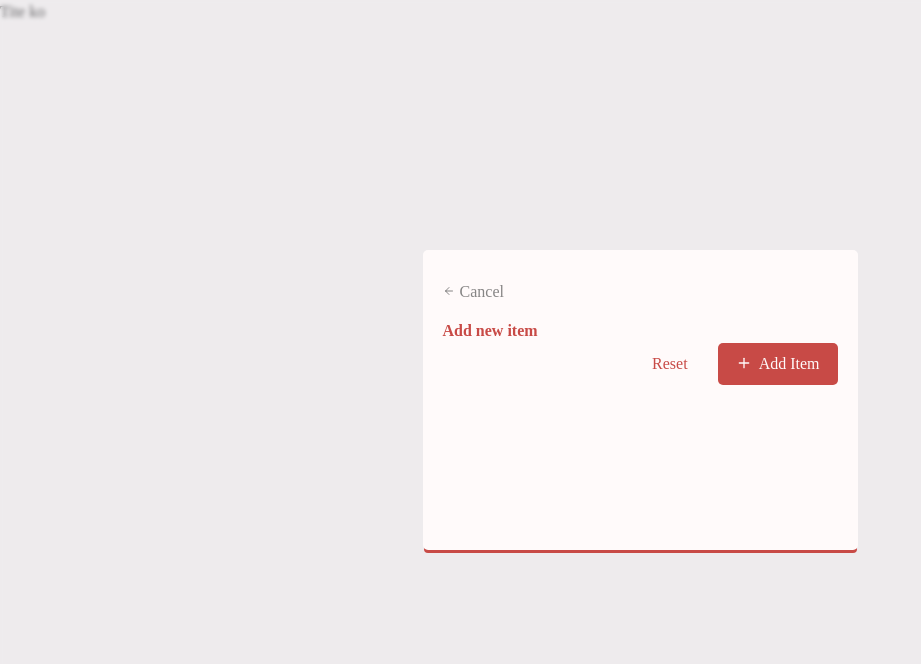
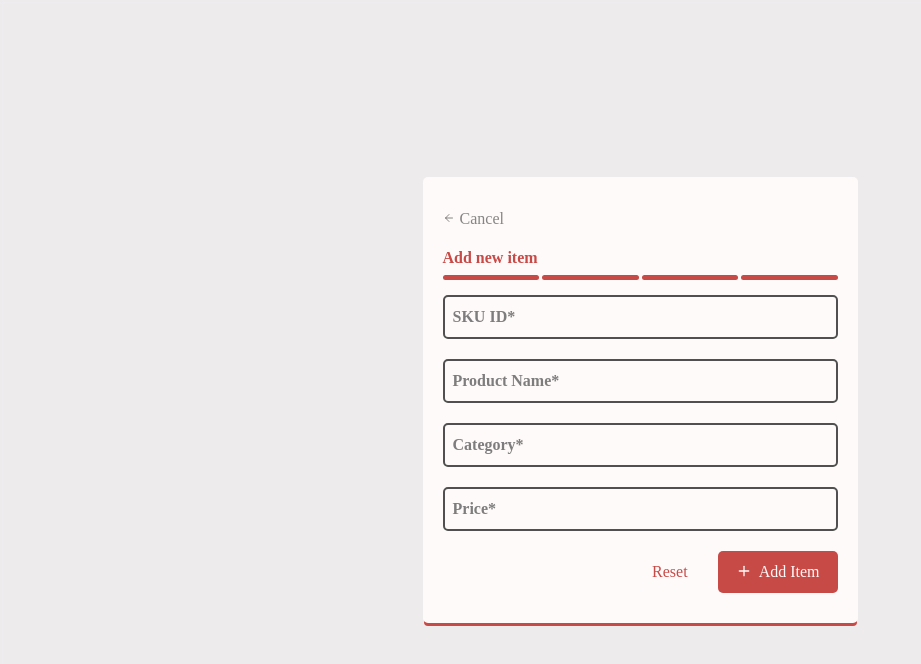
Before and after one commit to n1zen/solana-project, a Vue app in the folder frontend/: page /test in a window 1280 px wide. Shown: the top 664 px of the page, without its empty margins (0-921 px from the left). Built offline with nearby package versions, Linux system fonts and the light colour scheme; a web font is replaced by a local one.

Commit message:
Created add product modal w/o functions

```diff
--- a/frontend/src/components/Inputs/BasicTextInput.vue
+++ b/frontend/src/components/Inputs/BasicTextInput.vue
@@ -1,10 +1,114 @@
 <template>
-
+    <div class="basic-text-input">
+        <div class="container" :class="inputState">
+            <p class="hint" v-if="hasHint">{{ hint }}</p>
+            <input type="text" name="" placeholder=" " v-model="inputValue" @blur="passInputValue">
+        </div>
+        <p class="danger" v-if="inputState === 'invalid'">{{ dangerTxt }}</p>
+    </div>
 </template>
 
 <script setup>
+import { ref } from 'vue';
+
+const props = defineProps({
+    inputID: {
+        type: Number,
+        required: true
+    },
+    hint: {
+        type: String,
+        default: ''
+    },
+    dangerTxt: {
+        type: String,
+        default: 'Danger'
+    },
+    inputState: {
+        type: String,
+        default: 'default'
+    }
+});
+
+const emits = defineEmits([
+    'passValue'
+]);
+
+const hasHint = ref(props.hint !== '');
+const inputValue = ref('')
+
+function passInputValue(){
+    emits('passValue', {
+        inputID: props.inputID,
+        value: inputValue.value
+    });
+};
 </script>
 
 <style scoped>
+/* .basic-text-input {
+    margin-top: 30px;
+} */
 
+.container {
+    border: 2px solid var(--color-accent);
+    border-radius: 5px;
+    font-weight: bold;
+    padding: 7px;
+    position: relative;
+
+    &.valid {
+        border: 2px solid var(--color-valid);
+    }
+
+    &.invalid,
+    &.missing {
+        border: 2px solid var(--color-secondary);
+    }
+}
+
+.hint {
+    background-color: transparent;
+    color: #505050bc;
+    padding: 0px;
+    position: absolute;
+    top: 50%;
+    left: 8px;
+    transform: translate(0, -50%);
+    transition: 0.3s;
+}
+
+input {
+    background-color: transparent;
+    border: none;
+    color: var(--color-accent);
+    width: 100%;
+    outline: none;
+}
+
+.danger {
+    color: var(--color-secondary);
+    font-size: 12px;
+    padding-left: 7px;
+}
+
+input::placeholder {
+    color: transparent;
+}
+
+.container:has(input:focus)>.hint,
+.container:has(input:not(:placeholder-shown))>.hint {
+    background-color: var(--color-primary);
+    font-size: 12px;
+    padding: 0 3px;
+    top: -5%
+}
+
+.container.valid .hint {
+    color: var(--color-valid)
+}
+
+.container.invalid .hint {
+    color: var(--color-secondary)
+}
 </style>
--- a/frontend/src/components/Modals/ProductCRUD.vue
+++ b/frontend/src/components/Modals/ProductCRUD.vue
@@ -17,9 +17,39 @@
                 <p id="title">Add new item</p>
             </header>
             <section id="progress">
-
+                <SimpleProgressBar
+                    :count="4"
+                    :progress-bars="progressValues"
+                    default-color="var(--color-secondary)"
+                    done-color="var(--color-valid)"
+                    @pass-init-values="catchInitProgressValues"
+                />
             </section>
             <form action="" method="post">
+                <BasicTextInput
+                    class="form-input"
+                    hint="SKU ID*"
+                    :input-i-d="1"
+                    @pass-value="getInputFromChild"
+                    />
+                    <BasicTextInput
+                    class="form-input"
+                    hint="Product Name*"
+                    :input-i-d="2"
+                    @pass-value="getInputFromChild"
+                    />
+                    <BasicTextInput
+                    class="form-input"
+                    hint="Category*"
+                    :input-i-d="3"
+                    @pass-value="getInputFromChild"
+                    />
+                    <BasicTextInput
+                    class="form-input"
+                    hint="Price*"
+                    :input-i-d="4"
+                    @pass-value="getInputFromChild"
+                />
                 <div id="actions">
                     <NudeButton
                         text="Reset"
@@ -50,12 +80,40 @@ import { ArrowLeft, Plus } from 'lucide-vue-next';
 
 import PrimaryButton from '../Buttons/PrimaryButton.vue';
 import NudeButton from '../Buttons/NudeButton.vue';
+import BasicTextInput from '../Inputs/BasicTextInput.vue';
+import SimpleProgressBar from '../ProgressBars/SimpleProgressBar.vue';
 
 const btnCancelColor = ref('#505050b0')
 const btnAddIconColor = ref("#FFFAFA");
+const inputSKUID = ref('');
+const inputProductName = ref('');
+const inputCategory = ref('');
+const inputPrice = ref('');
+const progressValues = ref([]);
+
+function catchInitProgressValues(obj) {
+    progressValues.value = obj;
+};
 
 function changeButtonAddIconColor() {
     btnAddIconColor.value = btnAddIconColor.value === '#FFFAFA' ? '#C84A46' : '#FFFAFA';
+};
+
+function getInputFromChild(obj) {
+    if (obj.inputID === 1) {
+        inputSKUID.value = obj.value;
+        progressValues.value[0].status = obj.value !== '' ? true : false;
+
+    } else if (obj.inputID === 2) {
+        inputProductName.value = obj.value;
+        progressValues.value[1].status = obj.value !== '' ? true : false;
+    } else if (obj.inputID === 3) {
+        inputCategory.value = obj.value;
+        progressValues.value[2].status = obj.value !== '' ? true : false;
+    } else {
+        inputPrice.value = obj.value;
+        progressValues.value[3].status = obj.value !== '' ? true : false;
+    };
 };
 </script>
 
@@ -74,8 +132,20 @@ function changeButtonAddIconColor() {
     font-weight: bold;
 }
 
+header {
+    margin-bottom: 5px;
+}
+
 #return {
     margin-bottom: 15px;
+}
+
+#progress {
+    margin-bottom: 15px;
+}
+
+.form-input {
+    margin-bottom: 20px;
 }
 
 #actions {
--- /dev/null
+++ b/frontend/src/components/ProgressBars/SimpleProgressBar.vue
@@ -0,0 +1,69 @@
+<template>
+    <div class="simple-progress-bar">
+        <div
+            class="progress"
+            :style="{ backgroundColor: progressBars[id - 1].status ? doneColor : defaultColor }"
+            v-for="id in count" :key="id" :id="'progress-bar-'+id"
+        ></div>
+    </div>
+</template>
+
+<script setup>
+import { onMounted } from 'vue';
+
+const props = defineProps({
+    count: {
+        type: Number,
+        default: 1
+    },
+    defaultColor: {
+        type: String,
+        default: "#000"
+    },
+    doneColor: {
+        type: String,
+        default: 'green'
+    },
+    progressBars: {
+        type: Array,
+        default: []
+    }
+});
+
+for (let iter = 0; iter < props.count; iter++) {
+    let newObj = {
+        barNo: iter + 1,
+        status: false,
+    }
+
+    props.progressBars.push(newObj)
+}
+
+const emits = defineEmits([
+    'passInitValues'
+])
+
+onMounted(() => {
+    emits('passInitValues', props.progressBars);
+});
+
+function updateProgressBar() {
+    // if ()
+}
+</script>
+
+<style scoped>
+.simple-progress-bar {
+    display: flex;
+    align-items: center;
+    gap: 3px;
+}
+
+.progress {
+    flex-grow: 1;
+
+    border-radius: 3px;
+    height: 5px;
+    transition: 0.3s;
+}
+</style>
--- a/frontend/src/sandbox/Test.vue
+++ b/frontend/src/sandbox/Test.vue
@@ -5,12 +5,15 @@
         <!-- <NavButton /> -->
         <!-- <PrimaryButton /> -->
         <!-- <ProductTable /> -->
-        <div>Tite ko</div>
+        <!-- <div>Tite ko</div> -->
         <Overlay>
             <template #sSurface>
                 <ProductCRUD />
             </template>
         </Overlay>
+        <!-- <BasicTextInput
+            hint="SKU ID*"
+        /> -->
     </div>
 </template>
 
@@ -21,6 +24,7 @@ import PrimaryButton from '@/components/Buttons/PrimaryButton.vue';
 import ProductTable from '@/components/Tables/ProductTable/ProductTable.vue';
 import Overlay from '@/components/Modals/Overlay.vue';
 import ProductCRUD from '@/components/Modals/ProductCRUD.vue';
+import BasicTextInput from '@/components/Inputs/BasicTextInput.vue';
 </script>
 
 <style scoped>
--- a/frontend/src/styles/main.css
+++ b/frontend/src/styles/main.css
@@ -10,6 +10,7 @@
     --color-primary: #FFFAFA;
     --color-secondary: #C84A46;
     --color-accent: #505050;
+    --color-valid: #46C869;
 
     --margin-top-main: 40px;
 }
```
